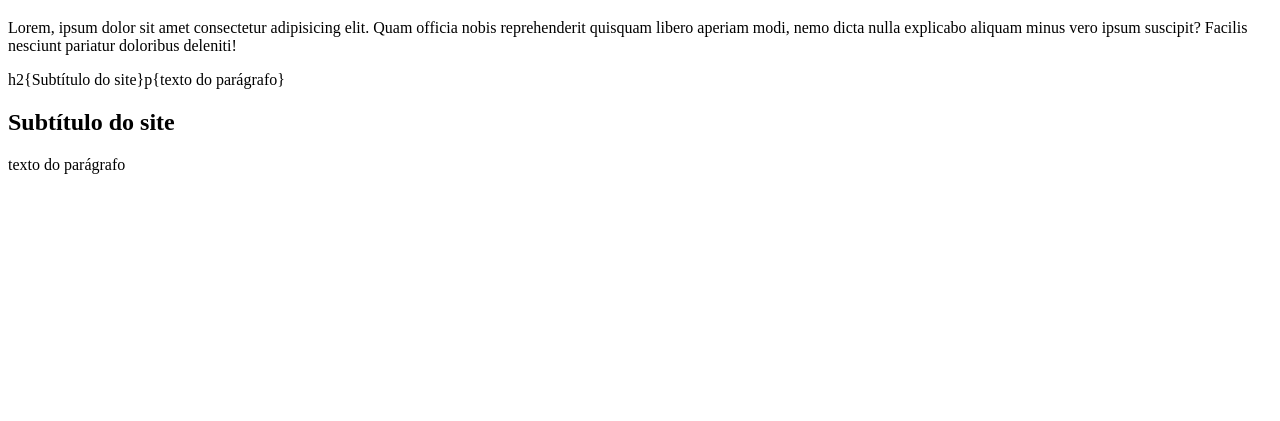
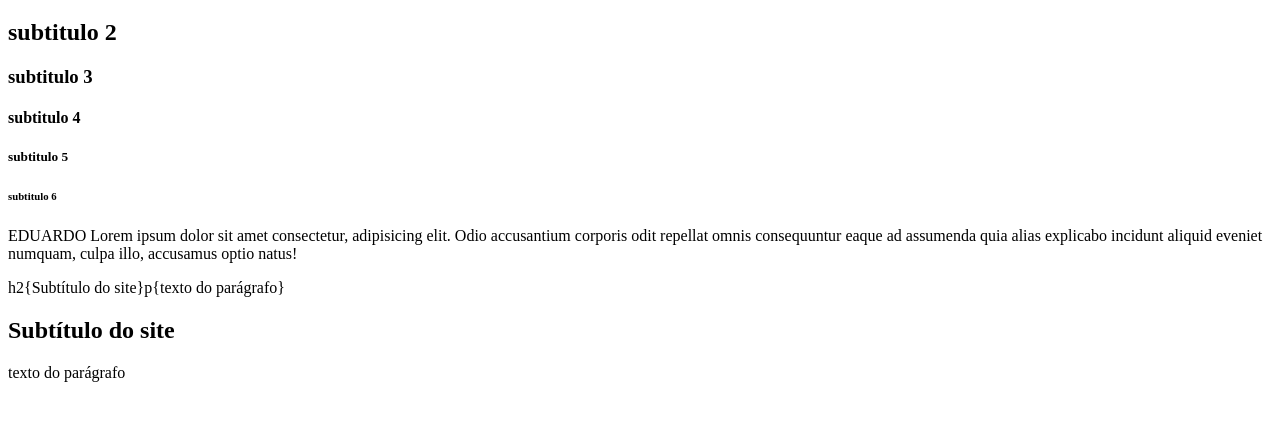
Before and after one commit to MayaGussonato/Projeto_estiloUX, a plain HTML site: page Primeiro_site.html in a window 1280 px wide. Shown: the part 61-482 px from the top of the page. Drawn offline with Linux system fonts and the light colour scheme.

Commit message:
Arquivo novo

```diff
--- a/Primeiro_site.html
+++ b/Primeiro_site.html
@@ -1,34 +1,36 @@
 <!DOCTYPE html>
-<html lang="en">
+<html lang="pt-BR">
+  <head>
+    <meta charset="UTF-8" />
+    <!-- Dono do site!  -->
+    <meta name="author" content="Eduardo Costa">
+    <!-- Descrição do site para efeito de buscadores e leitores de tela -->
+    <meta name="description" content="Site do Pessoal do Edu">
+    <!-- Palavras-chave para melhor definir seu site para buscadores -->
+    <meta name="keywords" content="Fitness, Saúde, Bem-Estar">
 
-<head>
-    <!-- Dono do site -->
+    <title>Primeiro Site - SENAI</title>
+  </head>
 
-    <meta name="description" content="Site pessoal da Mayara">
+  <body>
 
-    <!-- Descricao do site para efeito de buscadores e leitores de tela-->
+    <h1>Título do Site</h1>
+    <h2>subtitulo 2</h2>
+    <h3>subtitulo 3</h3>
+    <h4>subtitulo 4</h4>
+    <h5>subtitulo 5</h5>
+    <h6>subtitulo 6</h6>
 
-    <meta name="keywords" content="Roupas, Música, Jogos">
+    <p>
+      EDUARDO Lorem ipsum dolor sit amet consectetur, adipisicing elit. Odio
+      accusantium corporis odit repellat omnis consequuntur eaque ad assumenda
+      quia alias explicabo incidunt aliquid eveniet numquam, culpa illo,
+      accusamus optio natus!
+    </p>
 
-    <!-- Palavras-chave para definir melhor seu site para leitores de tela e buscadores-->
+    h2{Subtítulo do site}p{texto do parágrafo}
+    <h2>Subtítulo do site</h2>
+    <p>texto do parágrafo</p>
 
-    <meta name="viewport" content="width=device-width, initial-scale=1.0">
-
-    <title>Primeiro site - SENAI</title>
-</head>
-
-<body>
-
-    <h1> Título do Site </h1>
-
-
-    <P>Lorem, ipsum dolor sit amet consectetur adipisicing elit. Quam officia nobis reprehenderit quisquam libero
-        aperiam modi, nemo dicta nulla explicabo aliquam minus vero ipsum suscipit? Facilis nesciunt pariatur doloribus
-        deleniti!</P>
-
-        h2{Subtítulo do site}p{texto do parágrafo}
-        <h2>Subtítulo do site</h2>
-        <P>texto do parágrafo</P>
-
- </body>
+  </body>
 </html>
```
Also changed, not shown: index.html (+10 -0 lines), Css/images/img-lapis.png (renamed from img-lapis.png).
